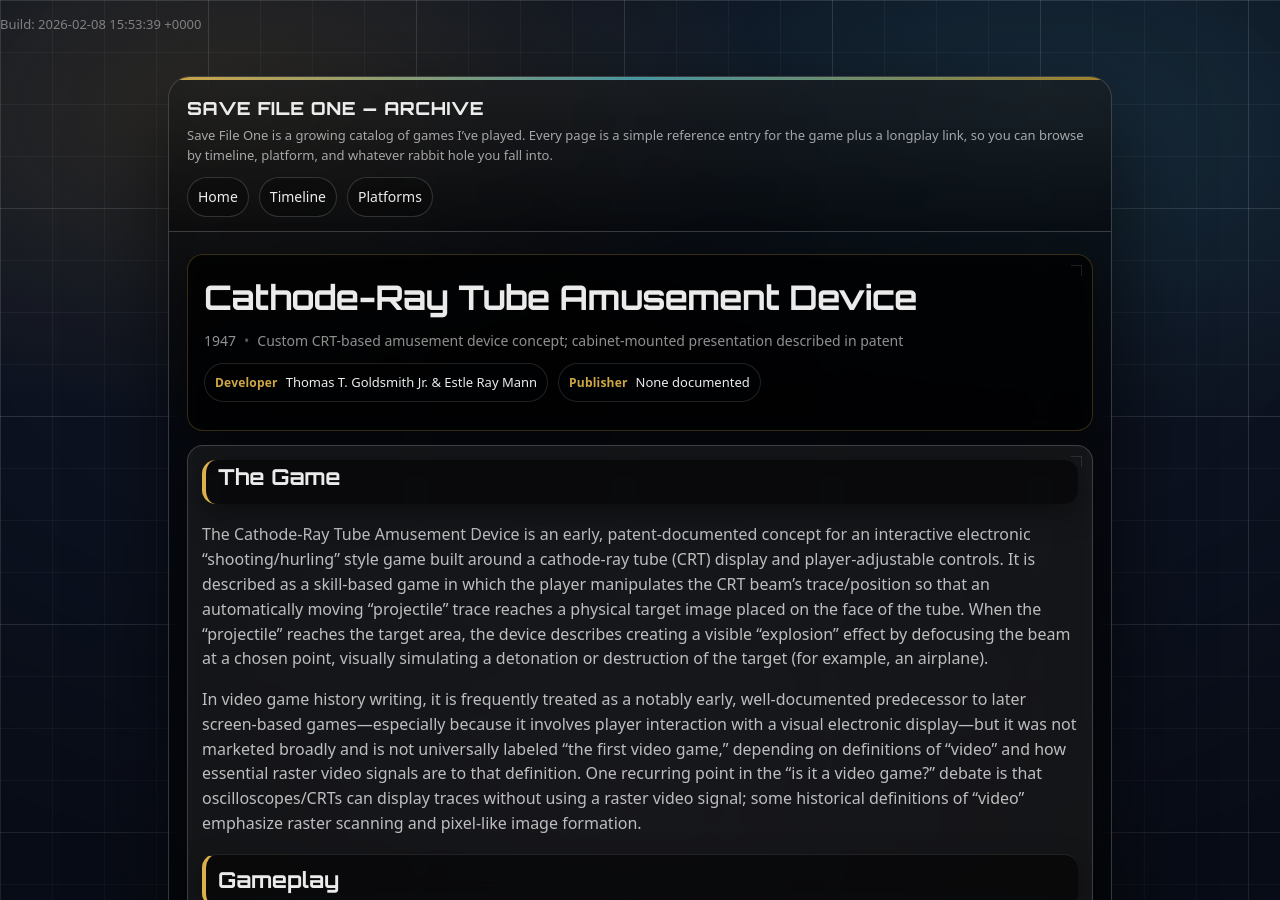
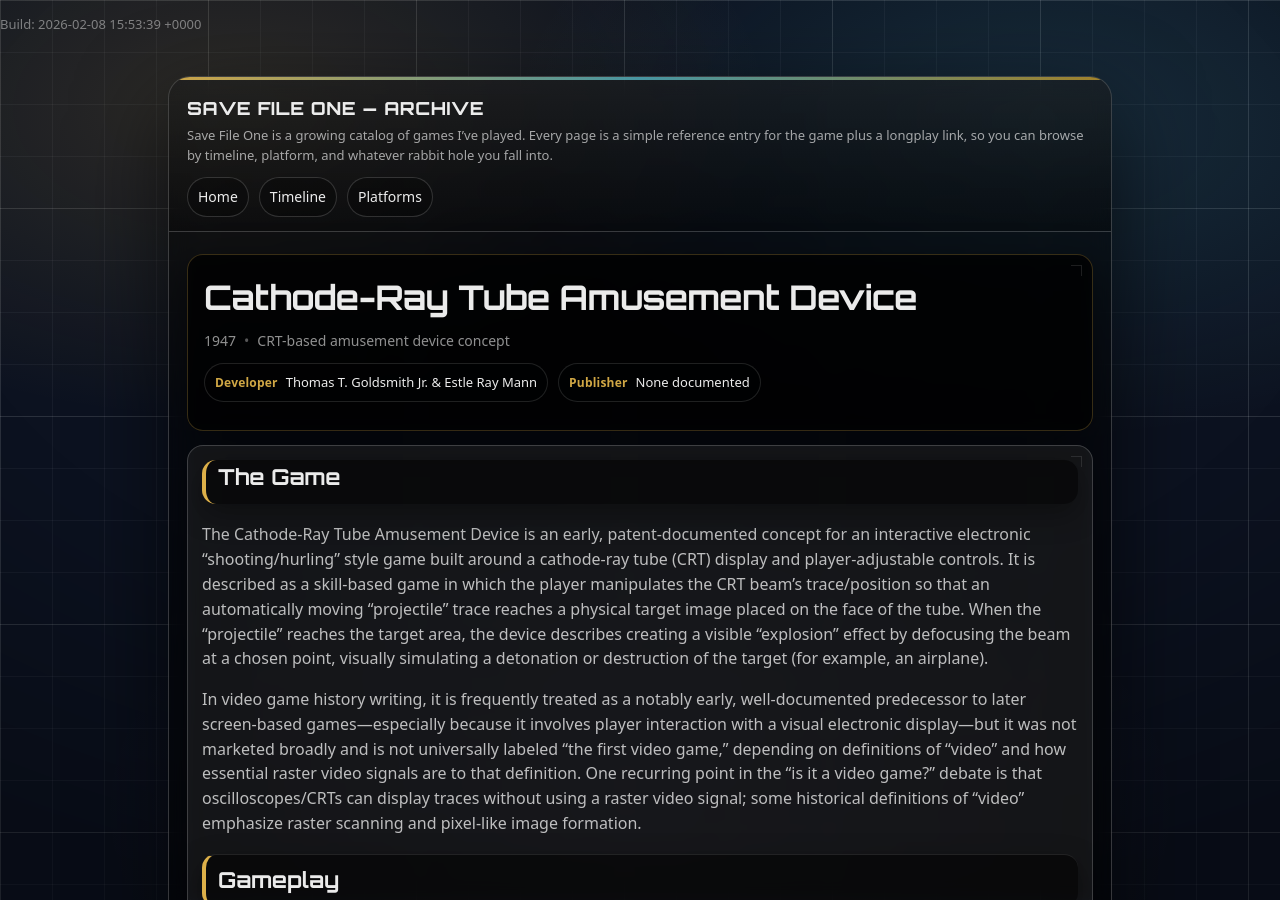
Before and after one commit to BacchusA/savefileone-archive, a Jekyll site: the page built from _games/1947-cathode-ray-tube-amusement-device.md, in a window 1280 px wide and 900 px high. Built offline with Jekyll 4.4.1, drawn with Linux system fonts in a browser that asks for light colours.

Commit message:
Update 1947-cathode-ray-tube-amusement-device.md

```diff
--- a/_games/1947-cathode-ray-tube-amusement-device.md
+++ b/_games/1947-cathode-ray-tube-amusement-device.md
@@ -4,7 +4,7 @@ title: "Cathode-Ray Tube Amusement Device"
 year: 1947
 month: January
 day: 25
-platform: "Custom CRT-based amusement device concept; cabinet-mounted presentation described in patent"
+platform: "CRT-based amusement device concept"
 developer: "Thomas T. Goldsmith Jr. & Estle Ray Mann"
 publisher: "None documented"
 genre: "Electronic “shooting or hurling” game with a simulated projectile image on a screen (patent classification)"
```
